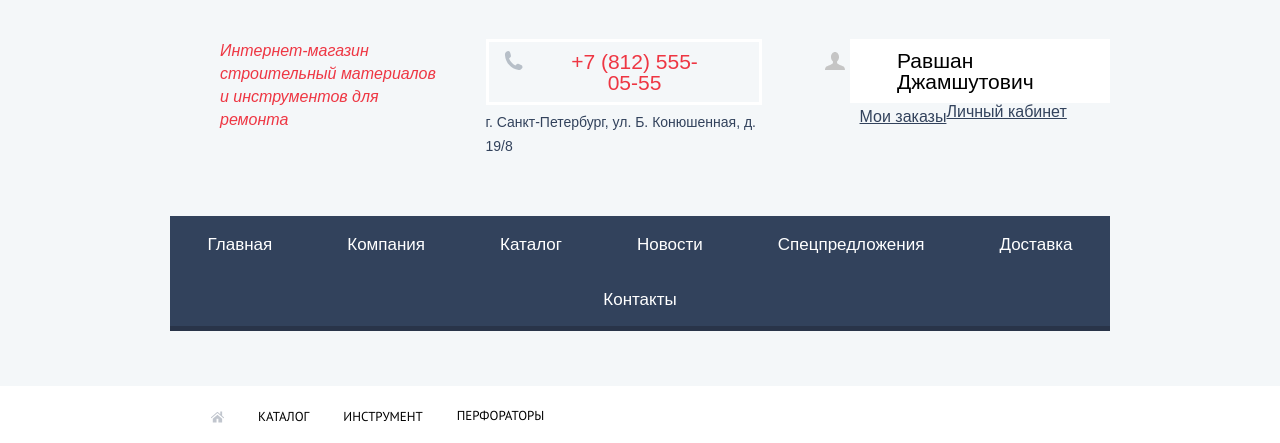
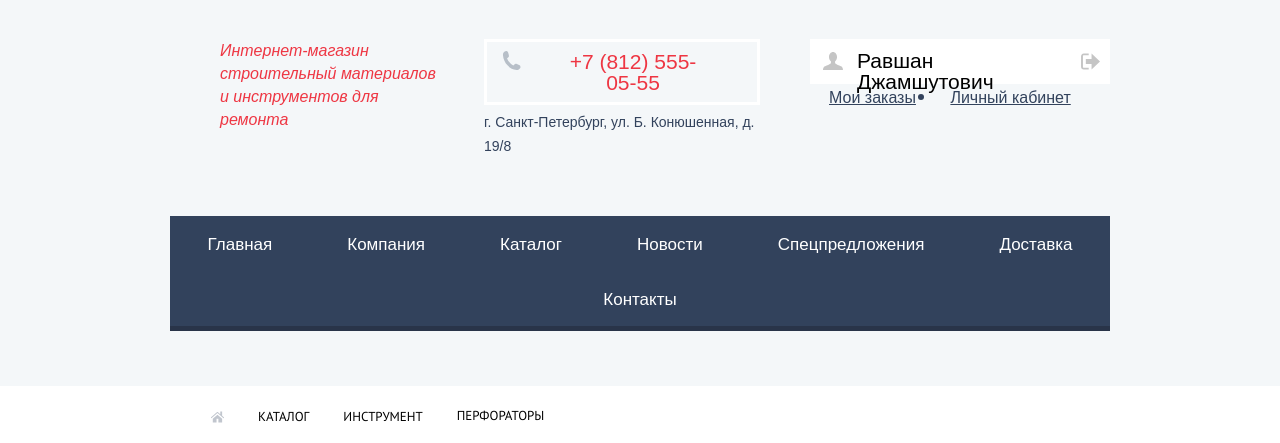
Before and after one commit to Rainbow-in-February/1104827-technomart-26, a plain HTML site: page inner.html in a window 1280 px wide. Shown: the part 49-492 px from the top of the page. Drawn offline with Linux system fonts and the light colour scheme; a web font is replaced by a local one.

Commit message:
CSS изменила display и позиционирование элемов ЛК + декор точка

```diff
--- a/css/style.css
+++ b/css/style.css
@@ -519,7 +519,8 @@ active 50%
 }
 
 .login li:first-of-type:hover .sign-in::before,
-
+.profile-navigation li:first-of-type:hover .user::before,
+.log-out:hover
  {
     background-color: #32425c;/*icon color #32425c*/
 }
@@ -547,34 +548,63 @@ active 50%
     padding-right: 0;
     padding-top: 0;
     margin-top: 0;
-    margin-left: 20px;
+    margin-left: 50px;
     margin-right: 0;
-    flex-grow: 1;
+/*    flex-grow: 1;
     display: flex;
     flex-direction: row;
     flex-wrap: wrap;
-    flex-basis: 300px;
-
-}
-
-.profile-navigation li:nth-of-type(2),
+    flex-basis: 300px; */
+    display: inline-block;
+    position: relative;
+    width: 300px;
+}
+
+.profile-navigation li:nth-of-type(2) {
+    margin-left: -1px;
+    width: 40px;
+    height: 45px;
+    position: absolute;
+    top: 0;
+    right: 0;
+}
+
+.profile-navigation li:nth-of-type(3),
+.profile-navigation li:nth-of-type(4) {
+/**/
+margin-top: 5px;
+display: inline-block;
+}
+
 .profile-navigation li:nth-of-type(3) {
-/**/    margin-top: 5px;
-
-}
-
-.profile-navigation li:nth-of-type(2) {
-    margin-left: 48px;
+    margin-left: 19px;
     margin-right: 15px;
 }
 
-.profile-navigation li:nth-of-type(3) {
+.profile-navigation li:nth-of-type(4) {
     margin-left: 15px;
 }
+
+.profile-navigation li:nth-of-type(3)::after {
+    content: "";
+    position: absolute;
+    top: 55px;
+    left: 108px;
+    font-size: 0;
+    background-color: #32425c;
+    padding-top: 2px;
+    padding-right: 2px;
+    padding-bottom: 2px;
+    padding-left: 2px;
+    border: 1px solid transparent;
+    border-radius: 50%;
+}
+
 /* a point between 'my orders' and 'my profile'*/
 
 .profile-navigation li:first-child {
     position: relative;
+    left: -40px;
     margin-bottom: 0;
     flex-grow: 1;
     display: flex;
@@ -583,7 +613,9 @@ active 50%
 }
 
 .user {
-    flex-basis: 260px;
+    display: block;
+    width: 260px;
+    height: 45px;
     color: #000;
     font-size: 21px;
     line-height: 21px;
@@ -598,19 +630,19 @@ active 50%
     content: "";
     position: absolute;
     top: 13px;
-    left: 43px;
+    left: 53px;
     width: 20px;
     height: 18px;
     background-image: url("../img/icon-user.svg");
     background-repeat: no-repeat;
     background-size: 20px;
 
-} /*background-position: 13px center;иконка (icon-user & icon-logout меняет цвет hover #32425c (active and calm #c5c5c5) */
-
-
+}
 
 .log-out {
-    flex-basis: 40px;
+    display: block;
+    width: 40px;
+    height: 45px;
     background-color: #fff;
     background-image: url("../img/icon-logout.svg");
     background-repeat: no-repeat;
@@ -618,11 +650,6 @@ active 50%
     background-position: 10px center;
     margin-bottom: 0;
 }
-
-/*
-.log-out:hover {
-    icon-color: #32425c;
-} */
 
 .my-orders,
 .my-profile {
```
